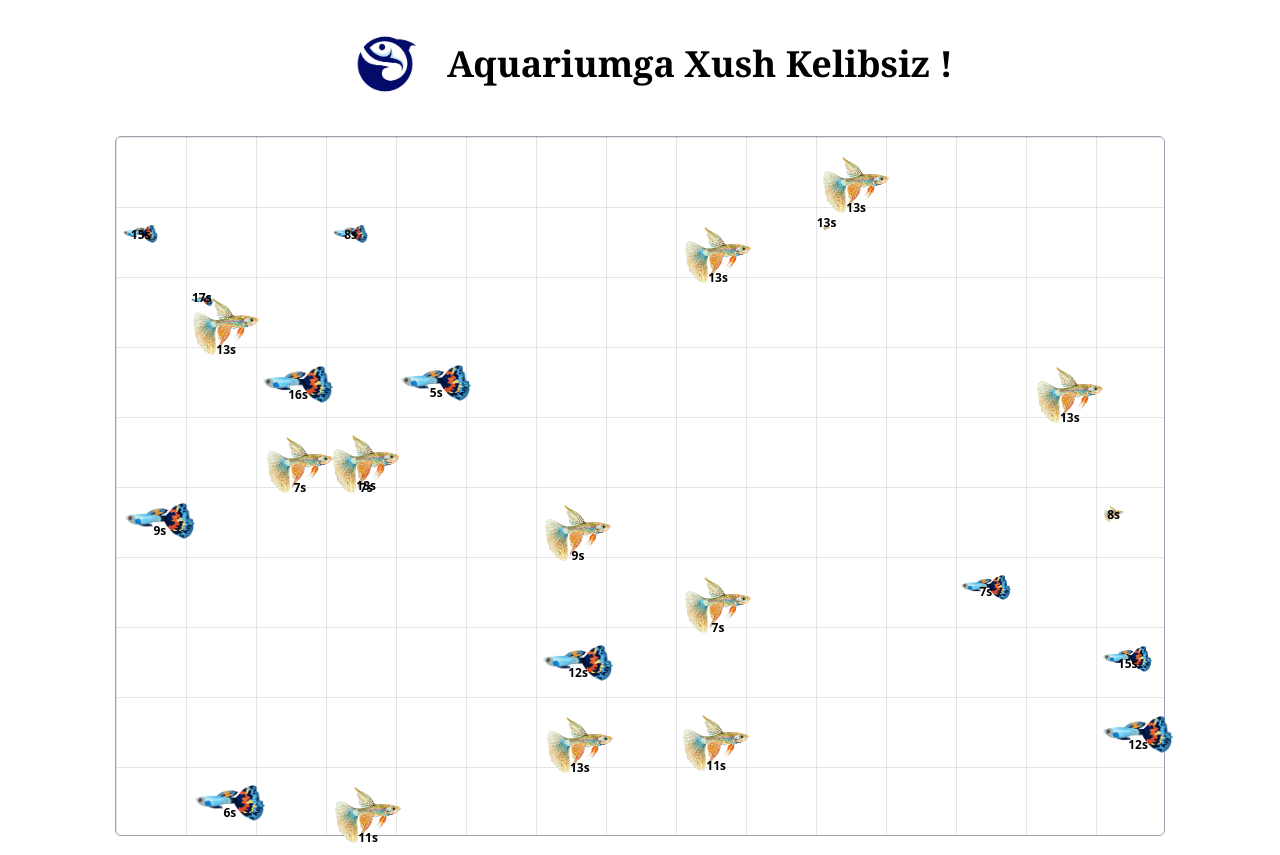
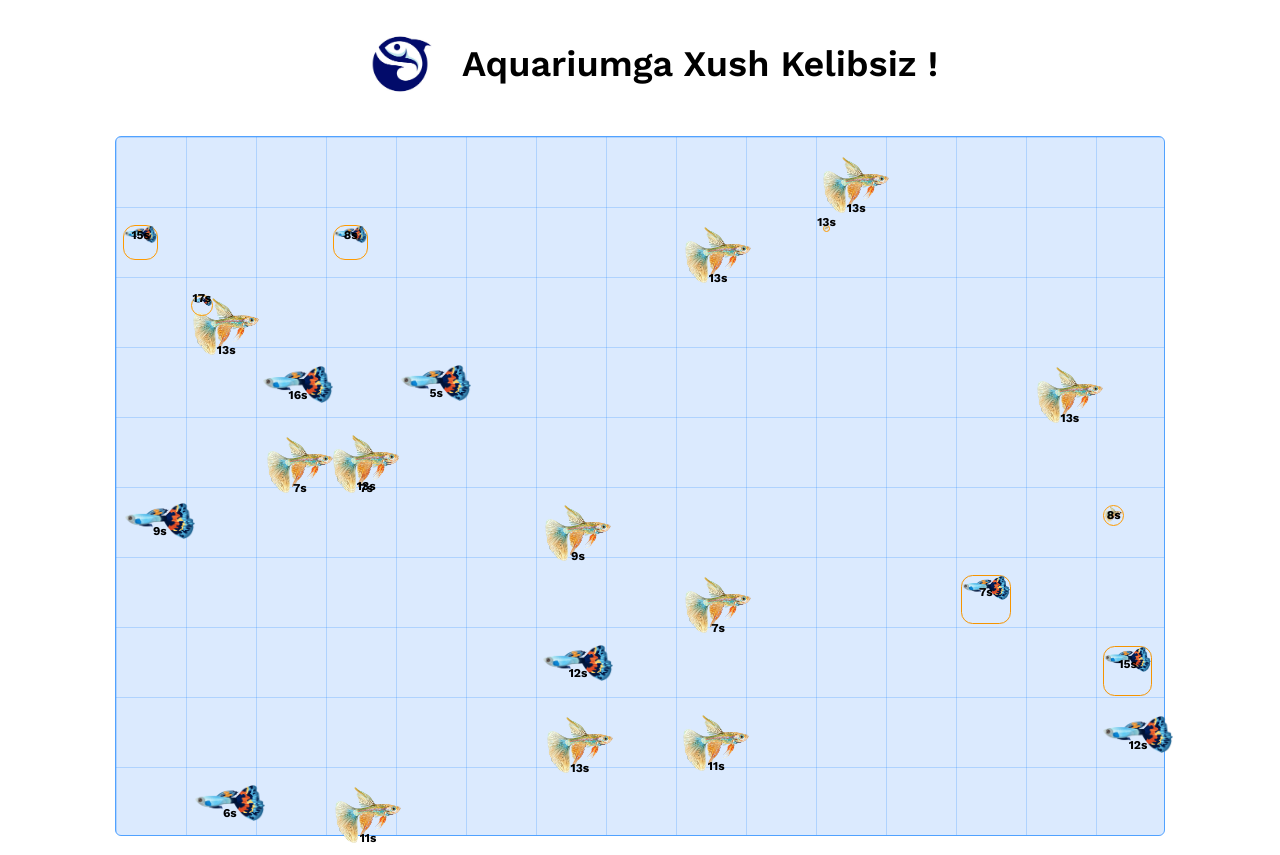
Before and after one commit to xasanovdev/funny-aquarium, a Vue app: page / in a window 1280 px wide. Built offline with nearby package versions, Linux system fonts and the light colour scheme.

Commit message:
feat: font

```diff
--- a/src/components/Aquarium/Aquarium.vue
+++ b/src/components/Aquarium/Aquarium.vue
@@ -191,7 +191,7 @@ onMounted(() => {
   <div>
     <div class="flex items-center justify-center mb-6">
       <img src="/logo.png" alt="Logo" width="120" height="120" />
-      <h3 class="text-center font-semibold text-4xl font-serif">Aquariumga Xush Kelibsiz !</h3>
+      <h3 class="text-center font-semibold text-4xl">Aquariumga Xush Kelibsiz !</h3>
     </div>
 
     <AquariumWrapper :width="AQUARIUM_WIDTH" :height="AQUARIUM_HEIGHT" :statistics="statistics">
@@ -203,8 +203,8 @@ onMounted(() => {
 <style scoped>
 .bg-grid {
   background-image:
-    linear-gradient(to right, rgba(0, 0, 0, 0.1) 1px, transparent 1px),
-    linear-gradient(to bottom, rgba(0, 0, 0, 0.1) 1px, transparent 1px);
+    linear-gradient(to right, rgba(0, 119, 255, 0.2) 1px, transparent 1px),
+    linear-gradient(to bottom, rgba(0, 119, 255, 0.2) 1px, transparent 1px);
   background-size: 70px 70px;
 }
 </style>
--- a/src/components/Aquarium/AquariumWrapper.vue
+++ b/src/components/Aquarium/AquariumWrapper.vue
@@ -1,6 +1,6 @@
 <template>
   <div
-    class="w-full border border-gray-400 relative rounded-md bg-grid"
+    class="w-full border border-blue-400 bg-blue-100 relative rounded-md bg-grid"
     :style="{ width: width + 'px', height: height + 'px' }"
   >
     <slot />
--- a/src/components/Aquarium/Fishes.vue
+++ b/src/components/Aquarium/Fishes.vue
@@ -2,7 +2,12 @@
   <div
     v-for="item in fishes"
     :key="item.id"
-    class="absolute transition-all duration-1000 ease-in-out"
+    :class="[
+      'absolute transition-all duration-1000 ease-in-out',
+      {
+        'border border-amber-500 rounded-xl': item.size < 0.8,
+      },
+    ]"
     :style="{
       left: item.coords.x + STEP / 10 + 'px',
       top: item.coords.y + STEP / 4 + 'px',
@@ -40,3 +45,5 @@ interface Props {
 
 defineProps<Props>()
 </script>
+
+<style scoped></style>
--- a/src/style.css
+++ b/src/style.css
@@ -1 +1,7 @@
 @import 'tailwindcss';
+
+body {
+  font-family: 'Work Sans', sans-serif;
+  font-optical-sizing: auto;
+  font-style: normal;
+}
```
